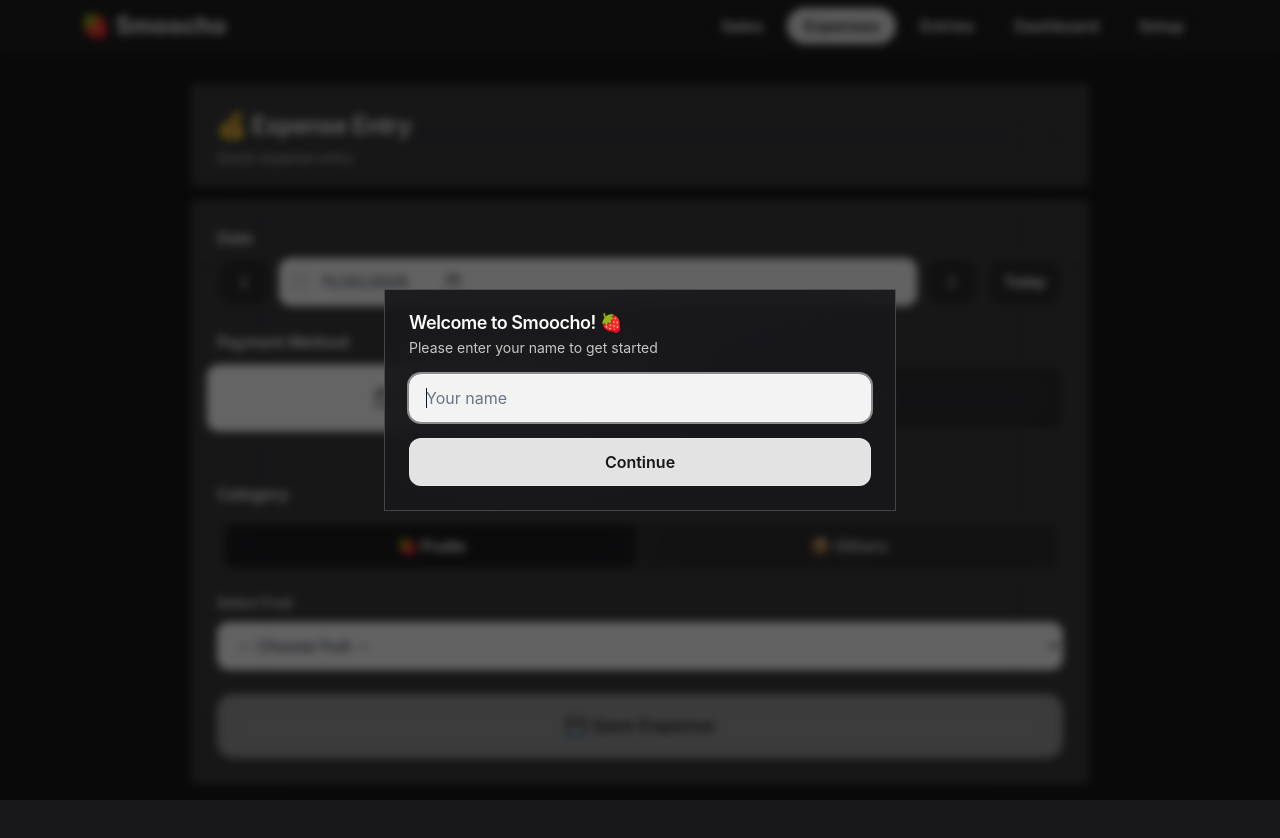
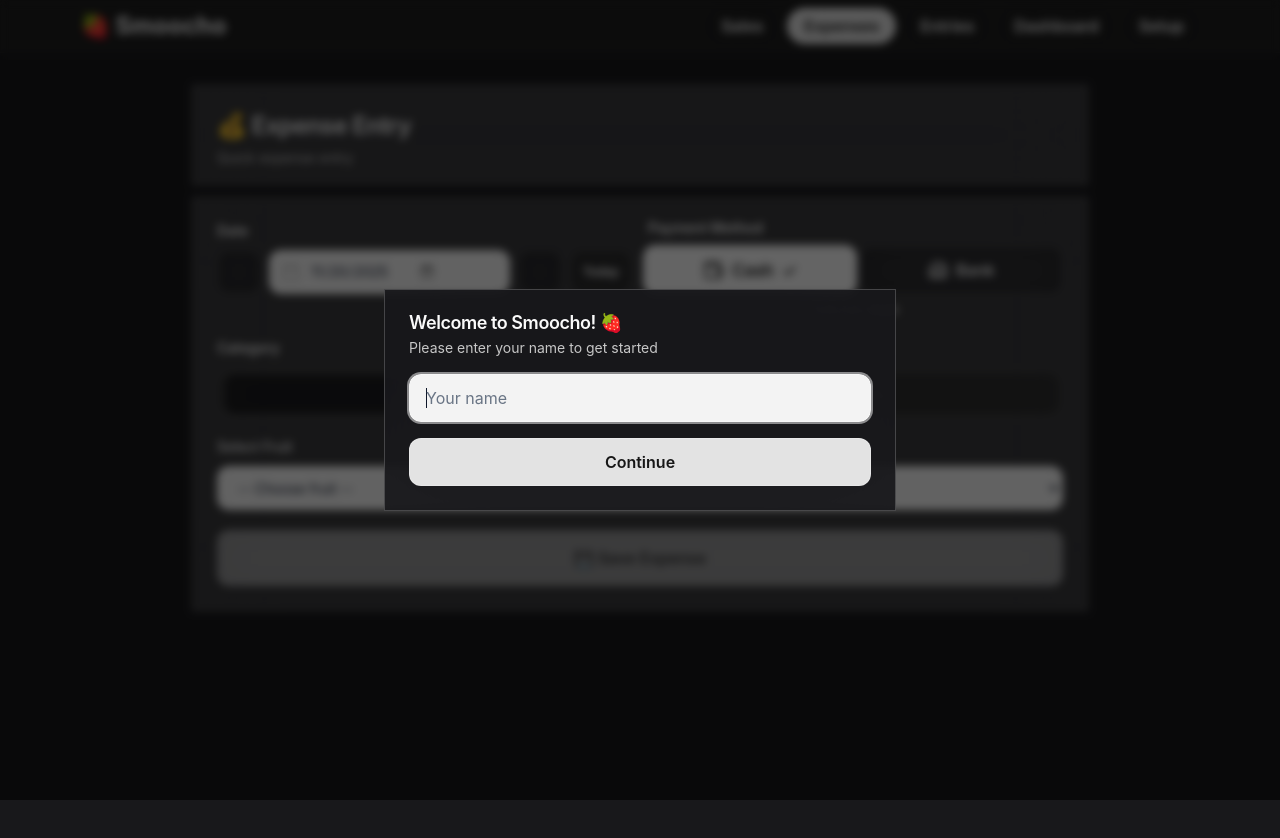
Before and after one commit to nxbeeeel/Smoocho-Tracker, a React (Vite) app: page /expense in a window 1280 px wide. Shown: the top 838 px of the page. After the commit the page ends 800 px from the top, so only its background shows below. Built offline with nearby package versions, Linux system fonts and the light colour scheme.

Commit message:
ux: tighten layout on sales/expense/dashboard

```diff
--- a/src/components/HeroSection.jsx
+++ b/src/components/HeroSection.jsx
@@ -5,17 +5,15 @@
 
 const HeroSection = () => {
   return (
-    <Card className="bg-gradient-to-br from-primary/10 to-primary/5 border-primary/20 backdrop-blur-[var(--blur)]">
-      <CardContent className="pt-6 sm:pt-8 pb-6 sm:pb-8">
-        <div className="text-center space-y-4 sm:space-y-6">
-          <div className="space-y-2">
-            <h1 className="text-3xl sm:text-4xl md:text-5xl font-bold text-foreground">
-              🍓 Smoocho Tracker
-            </h1>
-            <p className="text-base sm:text-lg text-muted-foreground max-w-2xl mx-auto px-4">
-              Track your daily sales and expenses with ease
-            </p>
-          </div>
+    <Card className="bg-gradient-to-br from-primary/10 to-primary/5 border-primary/20 backdrop-blur-sm">
+      <CardContent className="py-4 sm:py-6">
+        <div className="text-center space-y-2">
+          <h1 className="text-2xl sm:text-3xl font-semibold text-foreground">
+            🍓 Smoocho Tracker
+          </h1>
+          <p className="text-sm sm:text-base text-muted-foreground">
+            Fast daily sales + expenses capture
+          </p>
         </div>
       </CardContent>
     </Card>
--- a/src/pages/DashboardPage.jsx
+++ b/src/pages/DashboardPage.jsx
@@ -92,7 +92,7 @@
   };
 
   return (
-    <div className="space-y-3 sm:space-y-4 pb-8 max-w-4xl mx-auto">
+    <div className="space-y-4 pb-10 max-w-5xl mx-auto">
       {/* Header */}
       <Card>
         <CardHeader className="pb-4">
--- a/src/pages/ExpensePage.jsx
+++ b/src/pages/ExpensePage.jsx
@@ -113,7 +113,7 @@
   const otherCategories = EXPENSE_CATEGORIES.filter(cat => !FRUIT_CATEGORIES.includes(cat));
 
   return (
-    <div className="space-y-4 pb-10 max-w-4xl mx-auto">
+    <div className="space-y-3 pb-8 max-w-4xl mx-auto">
       <Card>
         <CardHeader className="pb-4">
           <CardTitle className="text-xl sm:text-2xl">💰 Expense Entry</CardTitle>
@@ -128,18 +128,18 @@
       )}
 
       <Card>
-        <CardContent className="pt-6">
-          <form onSubmit={handleSubmit} className="space-y-6">
+        <CardContent className="pt-5">
+          <form onSubmit={handleSubmit} className="space-y-5">
+            <div className="grid gap-4 lg:grid-cols-2">
             {/* Date */}
             <div className="space-y-2">
-              <Label htmlFor="date" className="text-base font-semibold">Date</Label>
+              <Label htmlFor="date" className="text-sm font-semibold">Date</Label>
               <div className="flex gap-2">
                 <Button
                   type="button"
                   onClick={handlePreviousDay}
                   variant="outline"
-                  size="lg"
-                  className="h-12 px-4"
+                  className="h-11 w-11"
                 >
                   <ChevronLeft className="h-5 w-5" />
                 </Button>
@@ -151,7 +151,7 @@
                     value={date}
                     onChange={(e) => setDate(e.target.value)}
                     required
-                    className="h-12 text-base pl-10"
+                    className="h-11 text-sm pl-10"
                   />
                   <Calendar className="absolute left-3 top-1/2 -translate-y-1/2 h-5 w-5 text-muted-foreground pointer-events-none" />
                 </div>
@@ -160,8 +160,7 @@
                   type="button"
                   onClick={handleNextDay}
                   variant="outline"
-                  size="lg"
-                  className="h-12 px-4"
+                  className="h-11 w-11"
                 >
                   <ChevronRight className="h-5 w-5" />
                 </Button>
@@ -170,8 +169,7 @@
                   type="button"
                   onClick={handleToday}
                   variant="secondary"
-                  size="lg"
-                  className="h-12 px-4 text-sm font-bold"
+                  className="h-11 px-3 text-xs font-bold"
                 >
                   Today
                 </Button>
@@ -179,14 +177,14 @@
             </div>
 
             {/* Payment Method Selection - Enhanced Buttons */}
-            <div className="space-y-3">
-              <Label className="text-base font-semibold block">Payment Method</Label>
-              <div className="grid grid-cols-2 gap-3">
+            <div className="space-y-2">
+              <Label className="text-sm font-semibold block">Payment Method</Label>
+              <div className="grid grid-cols-2 gap-2">
                 <Button
                   type="button"
                   variant={paymentMethod === 'cash' ? 'default' : 'outline'}
                   onClick={() => setPaymentMethod('cash')}
-                  className={`h-16 text-lg font-bold transition-all ${
+                  className={`h-12 text-base font-semibold transition-all ${
                     paymentMethod === 'cash'
                       ? 'bg-primary text-primary-foreground shadow-lg scale-105'
                       : 'bg-background/60'
@@ -200,7 +198,7 @@
                   type="button"
                   variant={paymentMethod === 'bank' ? 'default' : 'outline'}
                   onClick={() => setPaymentMethod('bank')}
-                  className={`h-16 text-lg font-bold transition-all ${
+                  className={`h-12 text-base font-semibold transition-all ${
                     paymentMethod === 'bank'
                       ? 'bg-primary text-primary-foreground shadow-lg scale-105'
                       : 'bg-background/60'
@@ -215,16 +213,17 @@
                 Selected: <span className="font-bold capitalize">{paymentMethod}</span>
               </p>
             </div>
+            </div>
 
             {/* Category Selection - Tabs */}
             <div className="space-y-3">
-              <Label className="text-base font-semibold block">Category</Label>
+              <Label className="text-sm font-semibold block">Category</Label>
               <Tabs value={activeTab} onValueChange={handleTabChange} className="w-full">
-                <TabsList className="w-full h-14">
-                  <TabsTrigger value="fruits" className="flex-1 text-base font-bold">
+                <TabsList className="w-full h-12">
+                  <TabsTrigger value="fruits" className="flex-1 text-sm font-semibold">
                     🍓 Fruits
                   </TabsTrigger>
-                  <TabsTrigger value="others" className="flex-1 text-base font-bold">
+                  <TabsTrigger value="others" className="flex-1 text-sm font-semibold">
                     📦 Others
                   </TabsTrigger>
                 </TabsList>
@@ -236,7 +235,7 @@
                       id="fruitCategory"
                       value={selectedCategory}
                       onChange={handleCategoryChange}
-                      className="h-12 text-base"
+                      className="h-11 text-sm"
                     >
                       <option value="">-- Choose fruit --</option>
                       {FRUIT_CATEGORIES.map(category => (
@@ -255,7 +254,7 @@
                       id="otherCategory"
                       value={selectedCategory}
                       onChange={handleCategoryChange}
-                      className="h-12 text-base"
+                      className="h-11 text-sm"
                     >
                       <option value="">-- Choose category --</option>
                       {otherCategories.map(category => (
@@ -272,7 +271,7 @@
             {/* Amount Input - Shows when category is selected */}
             {selectedCategory && (
               <div className="space-y-2">
-                <Label htmlFor="amount" className="text-base font-semibold">
+                <Label htmlFor="amount" className="text-sm font-semibold">
                   Amount for <span className="text-primary">{selectedCategory}</span> (₹)
                 </Label>
                 <Input
@@ -282,7 +281,7 @@
                   onChange={(e) => setAmount(e.target.value.replace(/[^0-9.]/g, ''))}
                   placeholder="0.00"
                   required
-                  className="h-16 text-2xl font-bold text-center"
+                  className="h-14 text-xl font-bold text-center"
                   autoFocus
                 />
               </div>
@@ -317,8 +316,7 @@
             <Button
               type="submit"
               disabled={loading || !selectedCategory || !amount}
-              className="w-full h-16 text-lg font-bold"
-              size="lg"
+              className="w-full h-14 text-base font-semibold"
             >
               {loading ? '⏳ Saving...' : '💾 Save Expense'}
             </Button>
--- a/src/pages/SalesPage.jsx
+++ b/src/pages/SalesPage.jsx
@@ -396,8 +396,9 @@
               </div>
             </div>
 
+            <div className="grid gap-3 lg:grid-cols-2">
             {/* Quick Cash Expenses */}
-            <Card className="bg-orange-50 dark:bg-orange-950 border-orange-200 dark:border-orange-800 text-slate-900">
+            <Card className="bg-orange-50 dark:bg-orange-950 border-orange-200 dark:border-orange-800 text-slate-900 h-full">
               <CardHeader className="pb-2">
                 <CardTitle className="text-base sm:text-lg text-slate-900">💰 Quick Cash Expenses</CardTitle>
                 <CardDescription className="text-xs text-slate-600">Enter common daily expenses</CardDescription>
@@ -465,7 +466,7 @@
             </Card>
 
             {/* Cash Balance Calculation */}
-            <Card className="bg-blue-50 dark:bg-blue-950 border-blue-200 dark:border-blue-800 text-slate-900">
+            <Card className="bg-blue-50 dark:bg-blue-950 border-blue-200 dark:border-blue-800 text-slate-900 h-full">
               <CardHeader className="pb-3">
                 <CardTitle className="text-lg text-slate-900">💰 Cash Balance Calculation</CardTitle>
               </CardHeader>
@@ -548,6 +549,7 @@
                 )}
               </CardContent>
             </Card>
+            </div>
 
             <div className="grid grid-cols-2 gap-4 p-4 bg-muted rounded-lg">
               <div className="text-center">
```
